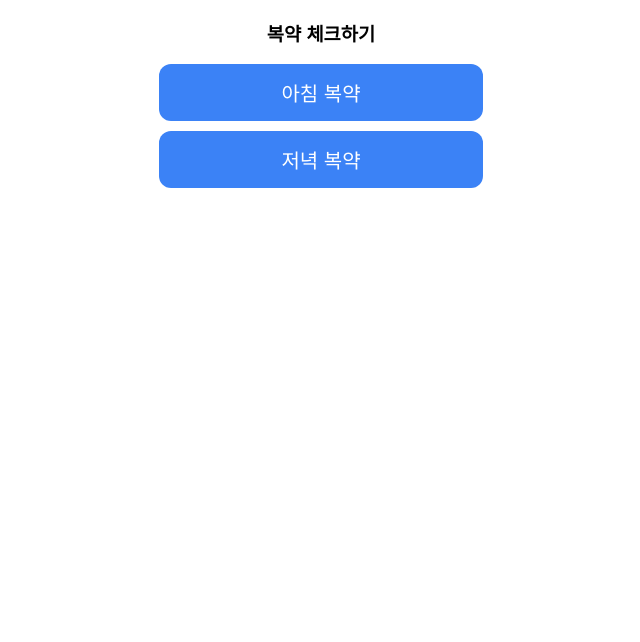
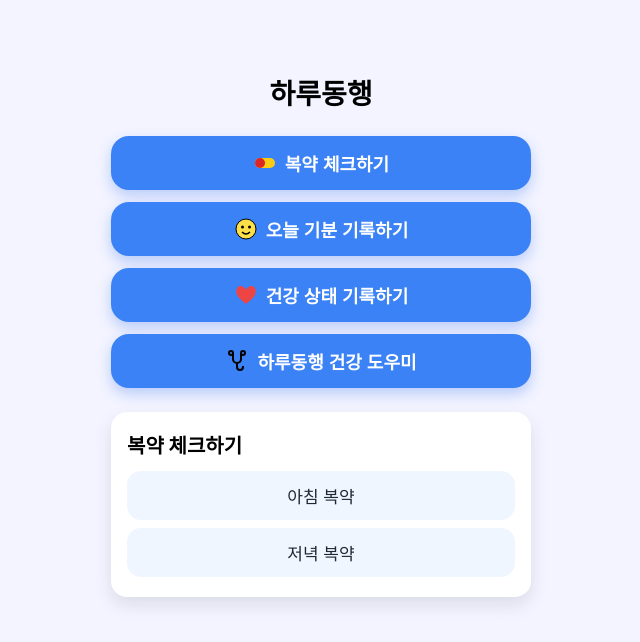
Before and after one commit to chj770413-lab/haru-senior-ui-preview, a plain HTML site: page index.html in a window 1280 px wide. Both pictures are taken after a click on the button "복약 체크하기". Shown: the whole page, without its empty margins (319-959 px from the left). Drawn offline with Linux system fonts and the light colour scheme.

Commit message:
Add files via upload

```diff
--- a/index.html
+++ b/index.html
@@ -1,68 +1,38 @@
 <!DOCTYPE html>
 <html lang="ko">
 <head>
-<meta charset="UTF-8">
-<meta name="viewport" content="width=device-width, initial-scale=1.0">
+  <meta charset="UTF-8" />
+  <meta name="viewport" content="width=device-width, initial-scale=1.0" />
   <title>하루동행 시니어 UI</title>
-<link rel="stylesheet" href="styles.css">
+  <link rel="stylesheet" href="styles.css" />
 </head>
+<body>
+  <div class="container">
+    <h1 class="title">하루동행</h1>
 
-<body>
-<div id="screen" class="container">
-
-    <div id="home">
-        <h2>하루동행</h2>
-
+    <div class="menu">
       <button class="main-btn" onclick="show('med')">
-            <img src="img/capsule.svg" class="icon"> 복약 체크하기
+        <img src="img/capsule.svg" alt="" class="icon" />
+        <span>복약 체크하기</span>
       </button>
 
       <button class="main-btn" onclick="show('mood')">
-            <img src="img/smile.svg" class="icon"> 오늘 기분 기록하기
+        <img src="img/smile.svg" alt="" class="icon" />
+        <span>오늘 기분 기록하기</span>
       </button>
 
       <button class="main-btn" onclick="show('health')">
-            <img src="img/heart.svg" class="icon"> 건강 상태 기록하기
+        <img src="img/heart.svg" alt="" class="icon" />
+        <span>건강 상태 기록하기</span>
       </button>
 
       <button class="main-btn" onclick="show('ai')">
-            <img src="img/stethoscope.svg" class="icon"> 하루동행 건강 도우미
+        <img src="img/stethoscope.svg" alt="" class="icon" />
+        <span>하루동행 건강 도우미</span>
       </button>
     </div>
 
-    <div id="med" class="section">
-        <h3>복약 체크하기</h3>
-        <button class='main-btn' onclick='finish("아침 복약 완료")'>아침 복약</button>
-        <button class='main-btn' onclick='finish("저녁 복약 완료")'>저녁 복약</button>
-    </div>
-
-    <div id="mood" class="section">
-        <h3>오늘 기분은?</h3>
-        <button class='main-btn' onclick='finish("오늘 기분: 좋음")'>🙂 좋음</button>
-        <button class='main-btn' onclick='finish("오늘 기분: 보통")'>😐 보통</button>
-        <button class='main-btn' onclick='finish("오늘 기분: 나쁨")'>🙁 나쁨</button>
-    </div>
-
-    <div id="health" class="section">
-        <h3>건강 상태 기록하기</h3>
-        <button class='main-btn' onclick='finish("상태: 양호")'>양호</button>
-        <button class='main-btn' onclick='finish("상태: 주의 필요")'>주의 필요</button>
-        <button class='main-btn' onclick='finish("상태: 좋지 않음")'>좋지 않음</button>
-    </div>
-
-    <div id="ai" class="section">
-        <h3><img src="img/stethoscope.svg" class="icon"> 하루동행 건강 도우미</h3>
-        <p>조금만 기다려주세요 💙<br>
-        더 안전한 건강 상담 기능을 준비하고 있어요.</p>
-        <button class='main-btn' onclick="goHome()">홈으로 돌아가기</button>
-    </div>
-
-    <div id="finish-box" class="section">
-        <h3>기록 완료 <img src="img/check-green.svg" class="icon"></h3>
-        <p id="finish-msg"></p>
-        <button class='main-btn' onclick='goHome()'>홈으로 돌아가기</button>
-    </div>
-
+    <div id="screen" class="screen"></div>
   </div>
 
   <script src="ui.js"></script>
--- a/styles.css
+++ b/styles.css
@@ -1,28 +1,110 @@
-.container{
-    max-width:360px;
-    margin:auto;
-    text-align:center;
-    font-family:sans-serif;
+body {
+  margin: 0;
+  padding: 0;
+  font-family: -apple-system, BlinkMacSystemFont, system-ui, sans-serif;
+  background-color: #f3f4ff;
 }
 
-.main-btn{
-    display:block;
-    width:90%;
-    margin:10px auto;
-    padding:14px;
-    font-size:20px;
-    border:none;
-    border-radius:12px;
-    background:#3B82F6;
-    color:white;
+.container {
+  max-width: 420px;
+  margin: 0 auto;
+  padding: 32px 16px 40px;
+  text-align: center;
 }
 
-.section{
-    display:none;
+.title {
+  margin: 0 0 24px;
+  font-size: 28px;
+  font-weight: 700;
+  color: #000;
 }
 
-.icon{
-    width:28px;
-    vertical-align:middle;
-    margin-right:8px;
+.menu {
+  display: flex;
+  flex-direction: column;
+  gap: 12px;
+  margin-bottom: 24px;
 }
+
+.main-btn {
+  display: flex;
+  align-items: center;
+  justify-content: center;
+  gap: 8px;
+  width: 100%;
+  padding: 14px 16px;
+  border-radius: 18px;
+  border: none;
+  background-color: #3b82f6;
+  color: #ffffff;
+  font-size: 18px;
+  font-weight: 600;
+  box-shadow: 0 6px 14px rgba(37, 99, 235, 0.28);
+}
+
+.main-btn:active {
+  transform: translateY(1px);
+  box-shadow: 0 4px 10px rgba(37, 99, 235, 0.2);
+}
+
+.icon {
+  width: 24px;
+  height: 24px;
+}
+
+.screen {
+  margin-top: 12px;
+}
+
+.screen-box {
+  background-color: #ffffff;
+  border-radius: 16px;
+  padding: 18px 16px 20px;
+  box-shadow: 0 8px 18px rgba(15, 23, 42, 0.1);
+  text-align: left;
+}
+
+.screen-box h3 {
+  margin: 0 0 12px;
+  font-size: 20px;
+}
+
+.screen-buttons {
+  display: flex;
+  flex-direction: column;
+  gap: 8px;
+  margin-top: 8px;
+}
+
+.sub-btn {
+  width: 100%;
+  padding: 12px 14px;
+  border-radius: 14px;
+  border: none;
+  background-color: #eff6ff;
+  color: #1f2933;
+  font-size: 17px;
+  text-align: center;
+}
+
+.sub-btn:active {
+  background-color: #dbeafe;
+}
+
+.check-message {
+  font-size: 18px;
+  margin-top: 6px;
+}
+
+.check-mark {
+  color: #22c55e;
+  font-size: 28px;
+  vertical-align: middle;
+  margin-left: 4px;
+}
+
+@media (min-width: 768px) {
+  .container {
+    margin-top: 40px;
+  }
+}
--- a/ui.js
+++ b/ui.js
@@ -1,24 +1,74 @@
-function hideAll(){
-    document.querySelectorAll('.section').forEach(s=>s.style.display='none');
-    document.getElementById('home').style.display='none';
+// 하루동행 시니어 UI – 단일 화면 구조
+function clearScreen() {
+  const screen = document.getElementById('screen');
+  screen.innerHTML = '';
 }
 
-function show(section){
-    hideAll();
-    document.getElementById(section).style.display='block';
+function show(type) {
+  const screen = document.getElementById('screen');
+
+  if (type === 'med') {
+    screen.innerHTML = `
+      <div class="screen-box">
+        <h3>복약 체크하기</h3>
+        <div class="screen-buttons">
+          <button class="sub-btn" onclick="finish('아침 복약 완료')">아침 복약</button>
+          <button class="sub-btn" onclick="finish('저녁 복약 완료')">저녁 복약</button>
+        </div>
+      </div>
+    `;
+  }
+
+  if (type === 'mood') {
+    screen.innerHTML = `
+      <div class="screen-box">
+        <h3>오늘 기분은 어떠세요?</h3>
+        <div class="screen-buttons">
+          <button class="sub-btn" onclick="finish('오늘 기분: 좋음')">🙂 좋음</button>
+          <button class="sub-btn" onclick="finish('오늘 기분: 보통')">😐 보통</button>
+          <button class="sub-btn" onclick="finish('오늘 기분: 나쁨')">🙁 나쁨</button>
+        </div>
+      </div>
+    `;
+  }
+
+  if (type === 'health') {
+    screen.innerHTML = `
+      <div class="screen-box">
+        <h3>건강 상태 기록하기</h3>
+        <div class="screen-buttons">
+          <button class="sub-btn" onclick="finish('상태: 양호')">양호</button>
+          <button class="sub-btn" onclick="finish('상태: 주의 필요')">주의 필요</button>
+          <button class="sub-btn" onclick="finish('상태: 좋지 않음')">좋지 않음</button>
+        </div>
+      </div>
+    `;
+  }
+
+  if (type === 'ai') {
+    screen.innerHTML = `
+      <div class="screen-box">
+        <h3>하루동행 건강 도우미</h3>
+        <p>
+          조금만 기다려 주세요 💙<br />
+          하루동행이 더 안전한 건강 상담 기능을 준비하고 있어요.
+        </p>
+      </div>
+    `;
+  }
 }
 
-function finish(msg){
-    hideAll();
-    document.getElementById('finish-msg').innerText = msg;
-    document.getElementById('finish-box').style.display='block';
+function finish(message) {
+  const screen = document.getElementById('screen');
+  screen.innerHTML = `
+    <div class="screen-box">
+      <h3>기록 완료 <span class="check-mark">✔</span></h3>
+      <p class="check-message">${message}</p>
+    </div>
+  `;
 
-    setTimeout(()=>{
-        goHome();
-    },1500); // 1.5초 자동 홈 이동
+  // 1.5초 후 자동으로 화면 영역만 초기화 (홈 화면 유지)
+  setTimeout(() => {
+    clearScreen();
+  }, 1500);
 }
-
-function goHome(){
-    hideAll();
-    document.getElementById('home').style.display='block';
-}
```
Also changed, not shown: README.txt. Lines whose indentation alone changed are shown as unchanged.
